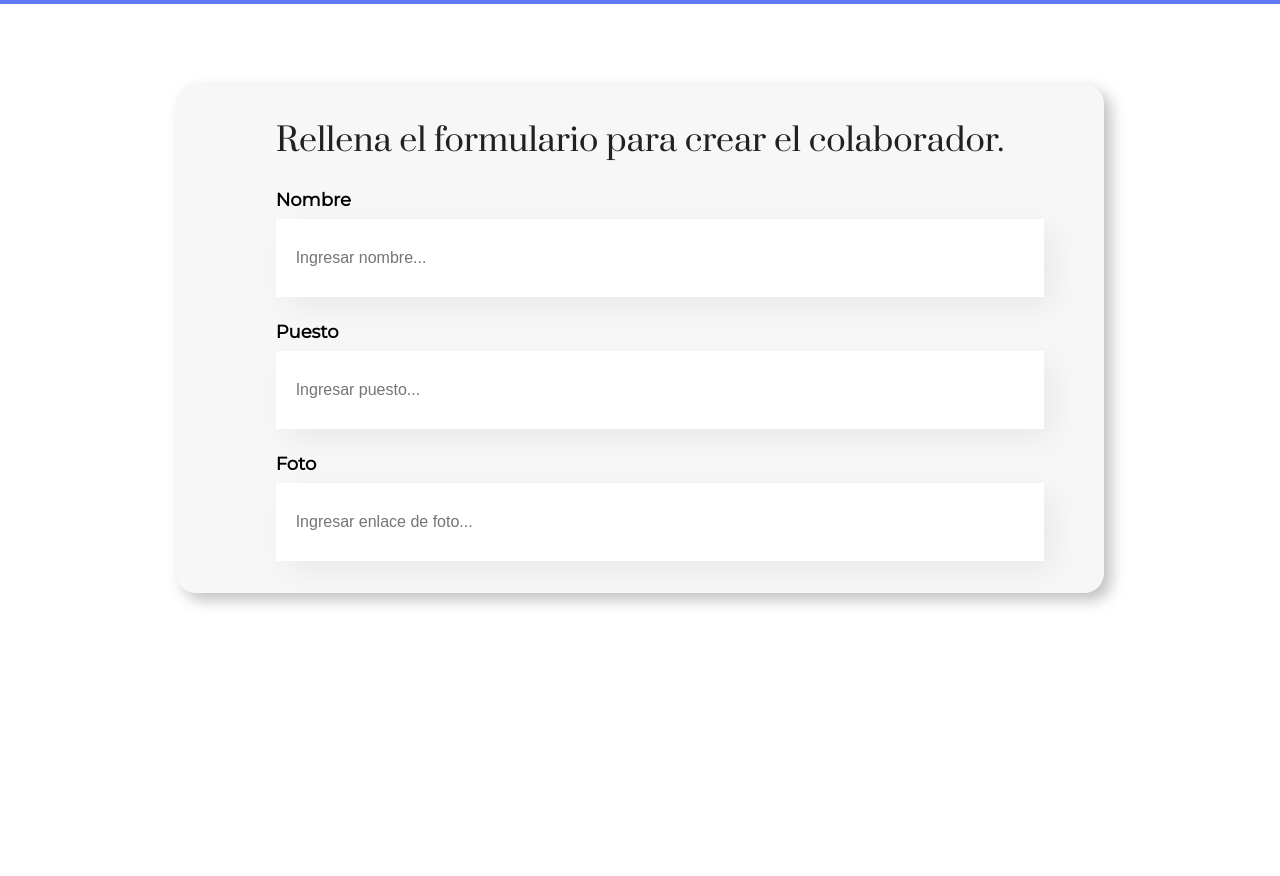
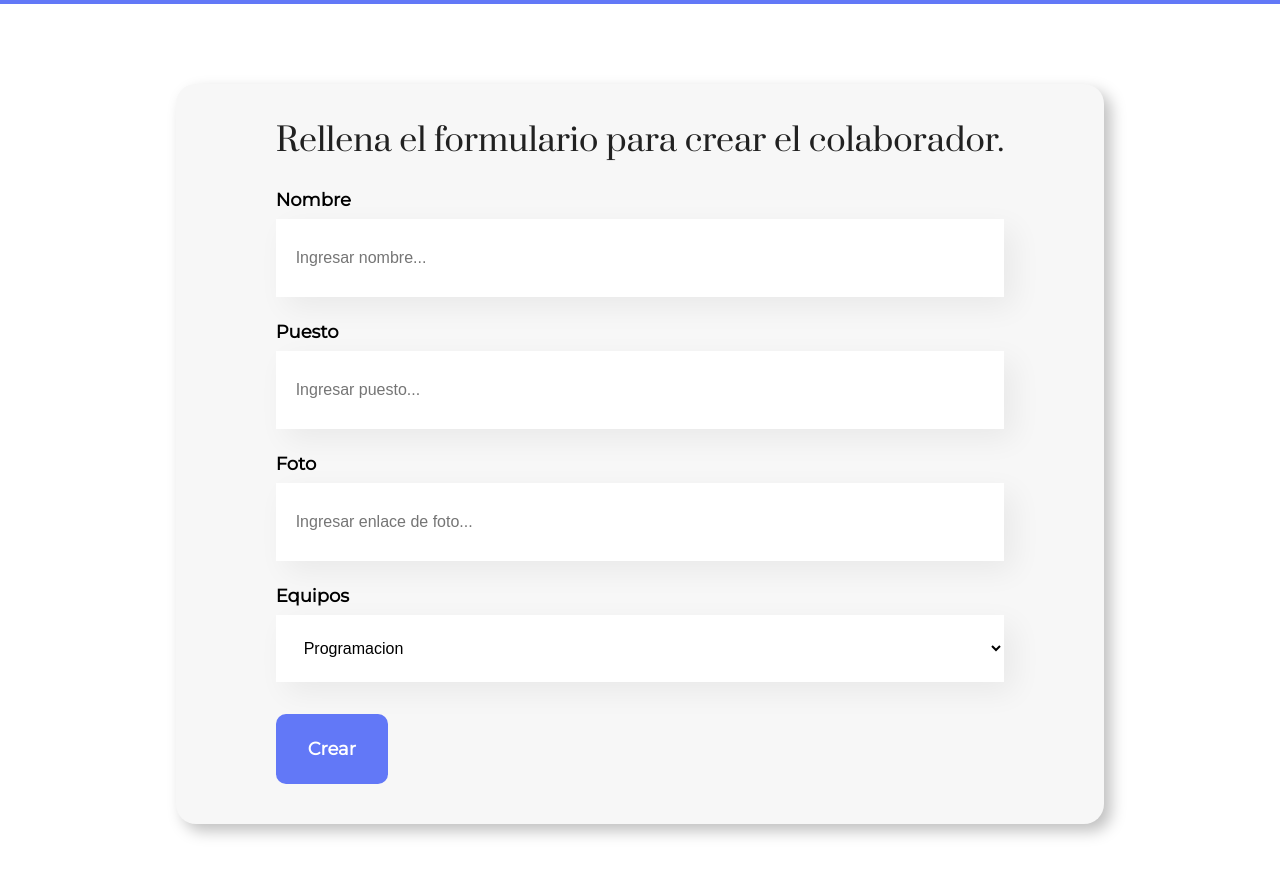
Before and after one commit to ingridk12/org, a React (Create React App) app: page / in a window 1280 px wide. Shown: the part 496-1372 px from the top of the page. Before the commit the page ends 1169 px from the top, so only its background shows below. Built offline with nearby package versions, Linux system fonts and the light colour scheme.

Commit message:
estos fuerobnos los cambios de hoy

```diff
--- /dev/null
+++ b/src/componentes/Boton/Boton.css
@@ -0,0 +1,16 @@
+.boton {
+  background-color: #6278f7;
+  border-radius: 10px;
+  font-weight: 700;
+  font-family: "Montserrat", sans-serif;
+  font-size: 18px;
+  color: #ffff;
+  padding: 24px 32px;
+  border: none;
+  margin: 32px 0;
+  cursor: pointer;
+}
+
+.boton:hover {
+  color: #95ffd4;
+}
--- /dev/null
+++ b/src/componentes/Boton/index.js
@@ -0,0 +1,6 @@
+import "./Boton.css";
+const Boton = (props) => {
+  return <button className="boton">{props.texto}</button>;
+};
+
+export default Boton;
--- a/src/componentes/CampoTexto/CampoTexto.css
+++ b/src/componentes/CampoTexto/CampoTexto.css
@@ -1,22 +1,23 @@
-.campo-texto{
+.campo-texto {
   margin: 24px 0;
-    font-family: 'Montserrat', sans-serif;
+  font-family: "Montserrat", sans-serif;
 }
 
-.campo-texto label{
-    font-family: 'Montserrat', sans-serif;
+.campo-texto label {
+  font-family: "Montserrat", sans-serif;
   font-size: 18px;
   font-weight: 600;
   display: block;
   margin-bottom: 8px;
 }
 
-.campo-texto input{
+.campo-texto input {
   width: 100%;
-    background-color: #FFFFFF;
+  background-color: #ffffff;
   box-shadow: 10px 10px 30px rgba(0, 0, 0, 0.06);
-    border:none;
+  border: none;
   padding: 30px 20px;
-    outline-color: #6278F7;
+  outline-color: #6278f7;
   font-size: 16px;
+  box-sizing: border-box;
 }
--- a/src/componentes/Formulario/Formulario.js
+++ b/src/componentes/Formulario/Formulario.js
@@ -1,15 +1,24 @@
-import "./Formulario.css"
-import CampoTexto from "../CampoTexto"
-
+import "./Formulario.css";
+import CampoTexto from "../CampoTexto";
+import ListaOpciones from "../ListaOpciones";
+import Boton from "../Boton";
 const Formulario = () => {
-    return <section className="formulario">
-        <form>
+  const ManejarEnvio = (evento) => {
+    evento.preventDefault();
+    console.log("Manejar el envio", evento);
+  };
+  return (
+    <section className="formulario">
+      <form onSubmit={ManejarEnvio}>
         <h2>Rellena el formulario para crear el colaborador.</h2>
         <CampoTexto titulo="Nombre" placeholder="Ingresar nombre" />
         <CampoTexto titulo="Puesto" placeholder="Ingresar puesto" />
         <CampoTexto titulo="Foto" placeholder="Ingresar enlace de foto" />
+        <ListaOpciones />
+        <Boton texto="Crear" />
       </form>
     </section>
-}
+  );
+};
 
-export default Formulario
+export default Formulario;
--- /dev/null
+++ b/src/componentes/ListaOpciones/ListaOpciones.css
@@ -0,0 +1,17 @@
+.lista-opciones label {
+  display: block;
+  font-size: 18px;
+  font-weight: 600;
+  font-family: "Montserrat", sans-serif;
+  margin-bottom: 8px;
+}
+
+.lista-opciones select {
+  width: 100%;
+  background-color: #ffff;
+  box-shadow: 10px 10px 30px rgba(0, 0, 0, 0.06);
+  padding: 24px;
+  border: none;
+  outline-color: #6278f7;
+  font-size: 16px;
+}
--- /dev/null
+++ b/src/componentes/ListaOpciones/index.js
@@ -0,0 +1,28 @@
+import "./ListaOpciones.css";
+const ListaOpciones = () => {
+  //Metodo map -> arreglo.map ((equipos, index) => {
+  // return <option></option>
+  //})
+  const equipos = [
+    "Programacion",
+    "Front End",
+    "Data Science",
+    "Devops",
+    "Ux y Diseño",
+    "Movil",
+    "Invonacion y gestion",
+  ];
+
+  return (
+    <div className="lista-opciones">
+      <label>Equipos</label>
+      <select>
+        {equipos.map((equipos, index) => {
+          return <option key={index}>{equipos}</option>;
+        })}
+      </select>
+    </div>
+  );
+};
+
+export default ListaOpciones;
```
Lines whose indentation alone changed are shown as unchanged.
